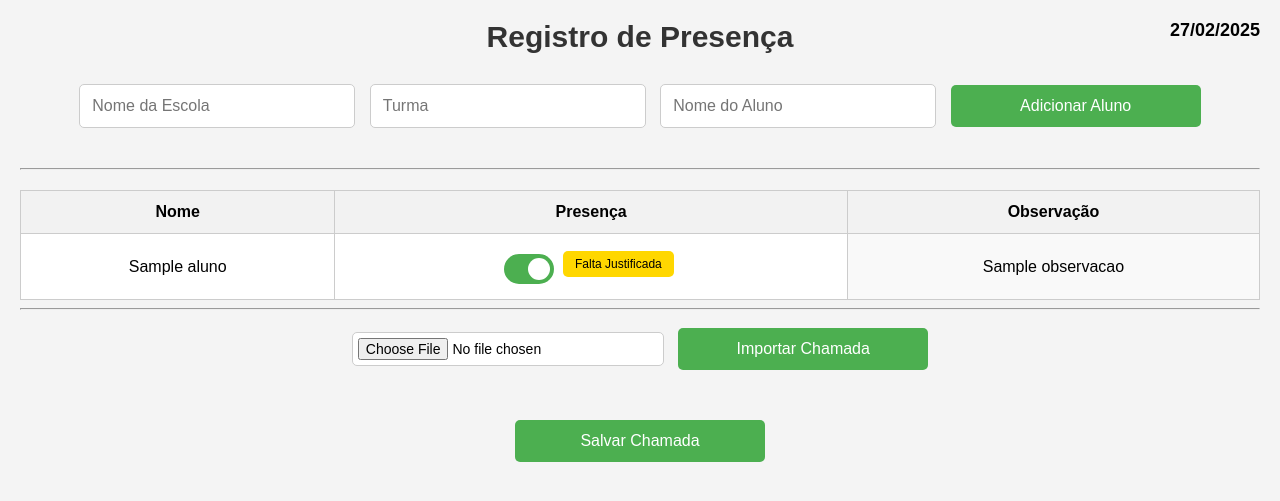
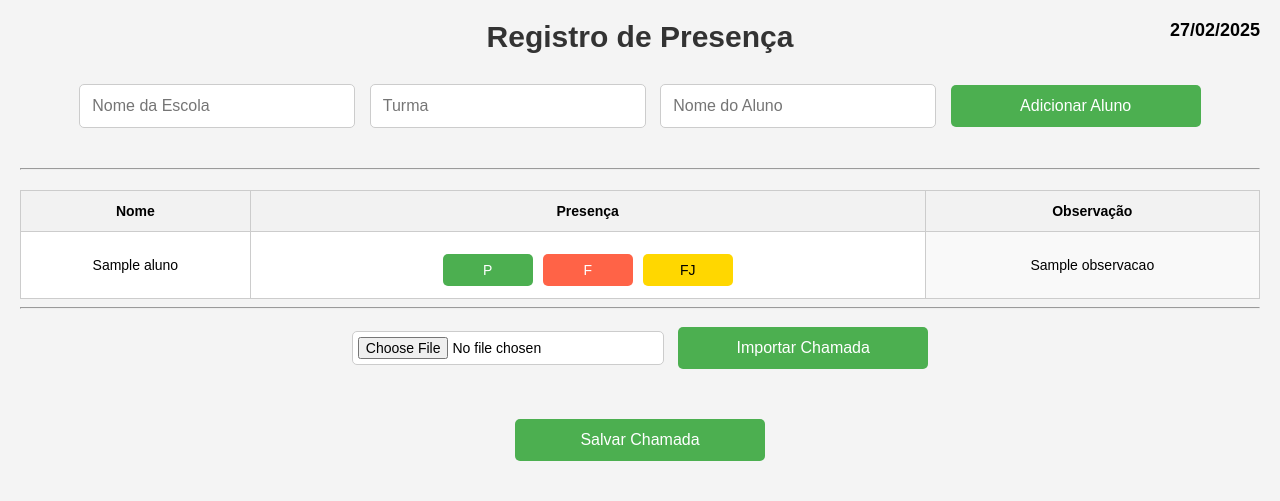
Before and after one commit to m-effting/RegistroFrequencia, a Flask app: template app/templates/index.html in a window 1280 px wide. Shown: the top 501 px of the page. Run offline with Flask 3, Linux system fonts and the light colour scheme; the template is opened without the code that fills it: most values are stand-ins (such as "Sample title", 1, 10 or a date in 2020).

Commit message:
Mudança Botões P,F e FJ

```diff
--- a/app/requirements.txt
+++ b/app/requirements.txt
@@ -1 +1,4 @@
 pip install Flask
+pip install openpyxl
+
+#Salvar as chamadas em historico_chamadas
--- a/app/static/css/styles.css
+++ b/app/static/css/styles.css
@@ -56,58 +56,12 @@ th, td {
     border: 1px solid #ccc;
     padding: 12px;
     text-align: center;
-    font-size: 16px;
+    font-size: 14px; /* Reduzindo o tamanho da fonte para a tabela */
 }
 
 /* Estilo para o cabeçalho da tabela */
 th {
     background-color: #f2f2f2;
-}
-
-/* Estilo do switch para presença */
-.switch {
-    position: relative;
-    display: inline-block;
-    width: 50px;
-    height: 30px;
-}
-
-.switch input {
-    opacity: 0;
-    width: 0;
-    height: 0;
-}
-
-.slider {
-    position: absolute;
-    cursor: pointer;
-    top: 0;
-    left: 0;
-    right: 0;
-    bottom: 0;
-    background-color: #FF6347; /* Vermelho para "Falta" */
-    transition: 0.4s;
-    border-radius: 34px;
-}
-
-.slider:before {
-    position: absolute;
-    content: "";
-    height: 22px;
-    width: 22px;
-    border-radius: 50%;
-    left: 4px;
-    bottom: 4px;
-    background-color: white;
-    transition: 0.4s;
-}
-
-input:checked + .slider {
-    background-color: #4CAF50; /* Verde para "Presente" */
-}
-
-input:checked + .slider:before {
-    transform: translateX(20px);
 }
 
 /* Estilo para células editáveis */
@@ -126,24 +80,61 @@ input:checked + .slider:before {
     background-color: #eaeaea;
 }
 
-/* Estilo do botão de falta justificada */
-.falta-justificada {
-    background-color: #FFD700; /* Cor amarela para "Falta Justificada" */
-    color: black;
-    padding: 6px 12px;
-    margin-top: 5px;
-    cursor: pointer;
+/* Estilos para os botões de status */
+.status-button-container {
+    display: flex;
+    justify-content: center;
+    margin-top: 10px;
+}
+
+.status-button {
+    padding: 8px 15px; /* Tamanho reduzido para os botões */
+    margin: 0 5px;
     border: none;
     border-radius: 5px;
-    font-size: 12px;
-    display: inline-block;
-    width: auto;
-    height: auto;
+    font-size: 14px; /* Tamanho da fonte reduzido nos botões */
+    cursor: pointer;
+    width: 90px; /* Largura reduzida */
+    transition: background-color 0.3s, transform 0.3s;
 }
 
-/* Efeito de hover no botão de falta justificada */
-.falta-justificada:hover {
+/* Botões de status */
+.status-button.p {
+    background-color: #4CAF50; /* Verde para "Presente" */
+    color: white;
+}
+
+.status-button.f {
+    background-color: #FF6347; /* Vermelho para "Falta" */
+    color: white;
+}
+
+.status-button.fj {
+    background-color: #FFD700; /* Amarelo para "Falta Justificada" */
+    color: black;
+}
+
+/* Efeito de hover nos botões */
+.status-button:hover {
     opacity: 0.8;
+}
+
+/* Estilo para botão selecionado */
+.status-button.selected {
+    border: 3px solid #000; /* Borda preta para destacar o botão */
+    transform: scale(1.1); /* Aumenta o botão ao ser selecionado */
+}
+
+/* Responsividade para os botões de status */
+@media (max-width: 600px) {
+    .status-button-container {
+        flex-direction: column;
+    }
+
+    .status-button {
+        width: auto;
+        margin-bottom: 10px;
+    }
 }
 
 /* Estilo para o input de arquivo */
--- a/app/static/js/app.js
+++ b/app/static/js/app.js
@@ -35,35 +35,21 @@ document.addEventListener("DOMContentLoaded", function () {
         }
     });
 
-    // Alternar presença no switch (checkbox) quando o estado mudar
-    document.querySelectorAll(".toggle-presenca").forEach(toggle => {
-        toggle.addEventListener("change", function () {
-            let nome = this.dataset.nome; // Recupera o nome do aluno do atributo "data-nome"
-            let status = this.checked ? "Presente" : "Falta"; // Determina o status com base no estado do switch
-            alterarPresenca(nome, status); // Chama a função para alterar a presença do aluno
-
-            // Exibe o botão "Falta Justificada" independentemente do status
-            let faltaJustificadaButton = this.closest('td').querySelector('.falta-justificada');
-            faltaJustificadaButton.style.display = "inline-block"; // Sempre exibe o botão
-        });
-    });
-
-    // Clique no botão "FJ" para marcar como "Falta Justificada" e alterar o switch para falta
-    document.querySelectorAll(".falta-justificada").forEach(button => {
+    // Altera o status de presença ao clicar nos botões
+    document.querySelectorAll(".status-button").forEach(button => {
         button.addEventListener("click", function () {
             let nome = this.dataset.nome; // Recupera o nome do aluno
-            let toggle = document.querySelector(`input[data-nome="${nome}"]`); // Encontra o toggle correspondente
-            toggle.checked = false; // Marca como falta
-            alterarPresenca(nome, "Falta"); // Altera o status para "Falta"
-        });
-    });
+            let status = this.classList.contains('p') ? "Presente" :
+                         this.classList.contains('f') ? "Falta" : "Falta Justificada"; // Determina o status
+            alterarPresenca(nome, status); // Chama a função para alterar o status
 
-    // Editar observação ao clicar fora da célula (evento "blur")
-    document.querySelectorAll(".editable").forEach(cell => {
-        cell.addEventListener("blur", function () {
-            let nome = this.dataset.nome; // Recupera o nome do aluno
-            let observacao = this.textContent.trim(); // Recupera o texto da observação
-            atualizarObservacao(nome, observacao); // Chama a função para atualizar a observação
+            // Remover a classe 'selected' de todos os botões
+            document.querySelectorAll('.status-button').forEach(btn => {
+                btn.classList.remove('selected');
+            });
+
+            // Adicionar a classe 'selected' ao botão clicado
+            this.classList.add('selected');
         });
     });
 });
@@ -80,29 +66,29 @@ function adicionarAluno(nome, turma) {
 
     colunaNome.textContent = nome; // Define o nome do aluno na primeira coluna
 
-    // Cria o switch de presença (checkbox)
-    let switchContainer = document.createElement("label");
-    switchContainer.classList.add("switch");
+    // Cria os botões de status
+    let statusButtonContainer = document.createElement("div");
+    statusButtonContainer.classList.add("status-button-container");
 
-    let inputToggle = document.createElement("input");
-    inputToggle.type = "checkbox";
-    inputToggle.classList.add("toggle-presenca");
-    inputToggle.checked = true; // Garante que o aluno começa como "Presente"
-    inputToggle.dataset.nome = nome; // Atribui o nome ao campo de dados do toggle
+    let btnPresente = document.createElement("button");
+    btnPresente.classList.add("status-button", "p");
+    btnPresente.textContent = "P"; // Texto do botão
+    btnPresente.dataset.nome = nome; // Atribui o nome ao botão
+    statusButtonContainer.appendChild(btnPresente);
 
-    let slider = document.createElement("span");
-    slider.classList.add("slider");
+    let btnFalta = document.createElement("button");
+    btnFalta.classList.add("status-button", "f");
+    btnFalta.textContent = "F"; // Texto do botão
+    btnFalta.dataset.nome = nome; // Atribui o nome ao botão
+    statusButtonContainer.appendChild(btnFalta);
 
-    switchContainer.appendChild(inputToggle);
-    switchContainer.appendChild(slider);
-    colunaPresenca.appendChild(switchContainer); // Adiciona o switch na coluna de presença
+    let btnFaltaJustificada = document.createElement("button");
+    btnFaltaJustificada.classList.add("status-button", "fj");
+    btnFaltaJustificada.textContent = "FJ"; // Texto do botão
+    btnFaltaJustificada.dataset.nome = nome; // Atribui o nome ao botão
+    statusButtonContainer.appendChild(btnFaltaJustificada);
 
-    // Cria o botão de falta justificada (sempre visível)
-    let faltaJustificadaButton = document.createElement("button");
-    faltaJustificadaButton.classList.add("falta-justificada");
-    faltaJustificadaButton.textContent = "FJ"; // Texto do botão
-    faltaJustificadaButton.dataset.nome = nome; // Atribui o nome ao botão para poder encontrar com o evento
-    colunaPresenca.appendChild(faltaJustificadaButton); // Adiciona o botão na coluna de presença
+    colunaPresenca.appendChild(statusButtonContainer); // Adiciona os botões na coluna de presença
 
     // Cria a célula de observação editável
     colunaObservacao.classList.add("editable");
--- a/app/templates/index.html
+++ b/app/templates/index.html
@@ -43,12 +43,12 @@
                 <tr>
                     <td>{{ aluno.nome }}</td>
                     <td>
-                        <label class="switch">
-                            <input type="checkbox" class="toggle-presenca" checked data-nome="{{ aluno.nome }}">
-                            <span class="slider"></span>
-                        </label>
-                        <!-- Botão de Falta Justificada visível o tempo todo -->
-                        <button class="falta-justificada" data-nome="{{ aluno.nome }}">Falta Justificada</button>
+                        <!-- Botões de status (Presente, Falta, Falta Justificada) -->
+                        <div class="status-button-container">
+                            <button class="status-button p" data-nome="{{ aluno.nome }}">P</button>
+                            <button class="status-button f" data-nome="{{ aluno.nome }}">F</button>
+                            <button class="status-button fj" data-nome="{{ aluno.nome }}">FJ</button>
+                        </div>
                     </td>
                     <td class="editable" contenteditable="true" data-nome="{{ aluno.nome }}">{{ aluno.observacao }}</td>
                 </tr>
```
Also changed, not shown: README.md.
